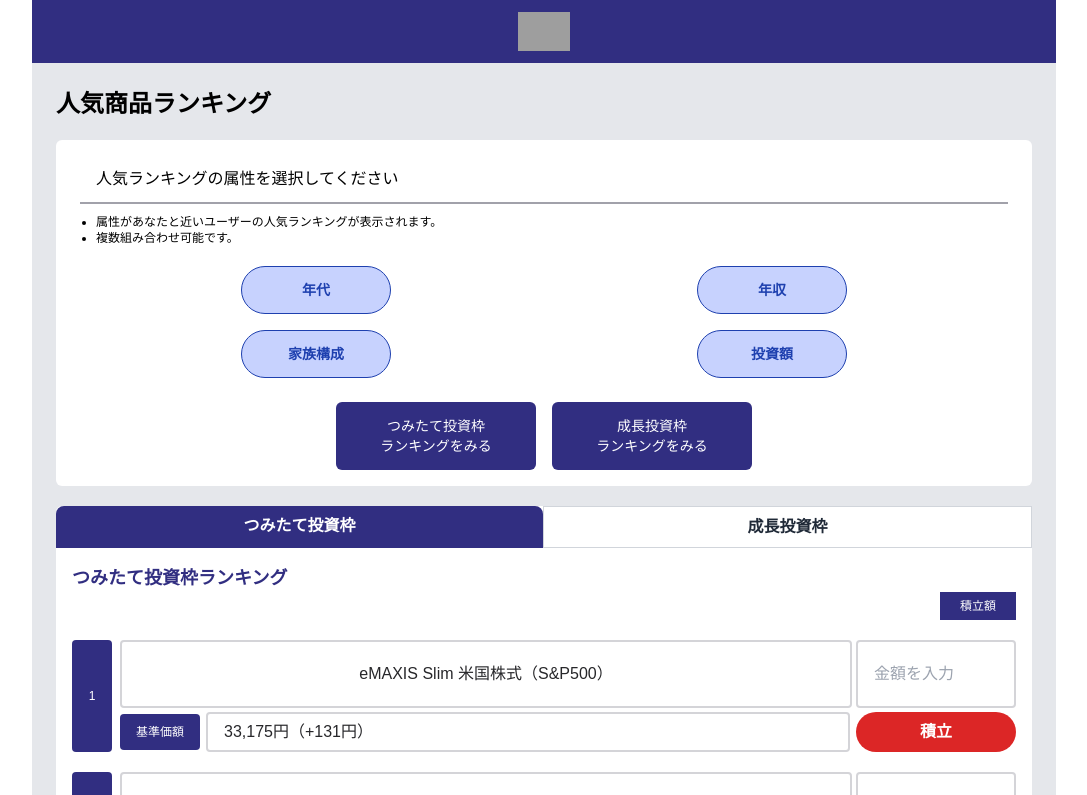
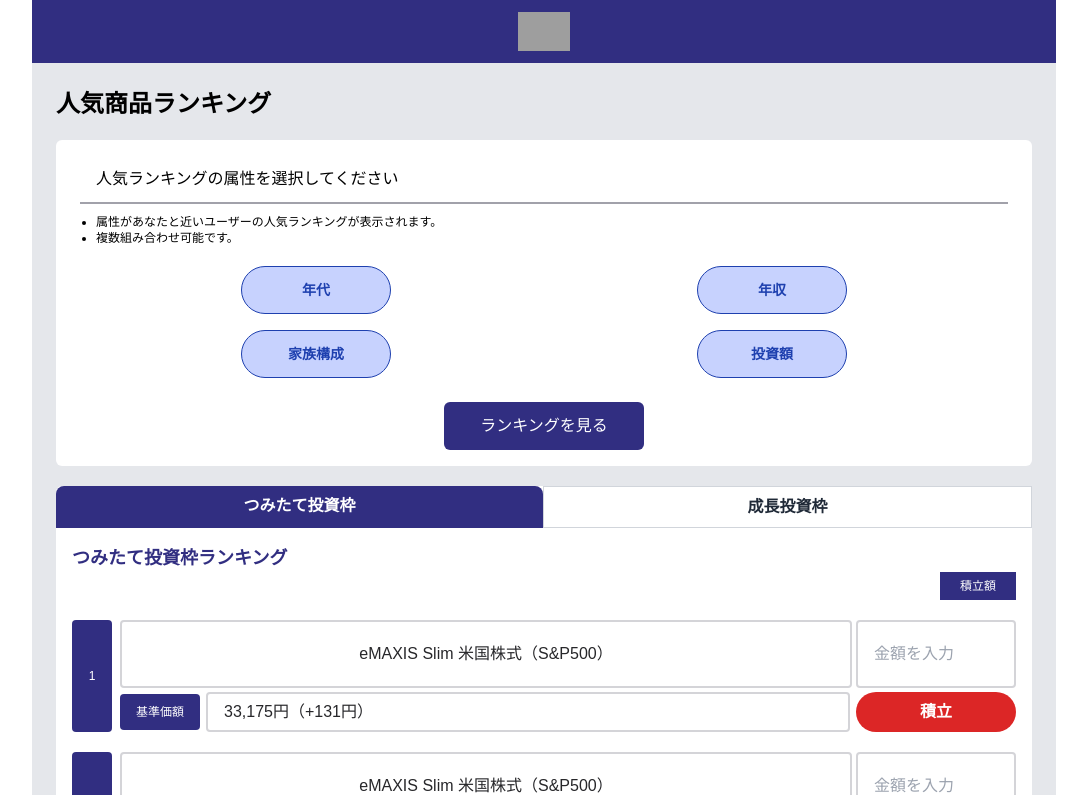
Before and after one commit to kisiiii/Allblue_NISAapp_frontend, a Next.js app: page /intro/1/pre-ranking in a window 1280 px wide. Shown: the top 795 px of the page, without its empty margins (96-1183 px from the left). Built offline with nearby package versions, Linux system fonts and the light colour scheme; grey boxes are pictures that could not be loaded.

Commit message:
「ランキングを見る」ボタンを一つに統合、呼び出し設定は途中

```diff
--- a/src/components/RankingSearchButtons.jsx
+++ b/src/components/RankingSearchButtons.jsx
@@ -5,25 +5,19 @@
   const tabs = [
     {
       id: "つみたて投資枠",
-      label: "つみたて投資枠",
-      description: "ランキングをみる",
-    },
-    {
-      id: "成長投資枠",
-      label: "成長投資枠",
-      description: "ランキングをみる",
+      label: "ランキングを見る",
     },
   ];
 
   return (
-    <div className="flex justify-center flex-wrap gap-4 mt-6 text-sm leading-5 text-center text-white">
+    <div className="flex justify-center mt-6 text-sm leading-5 text-center text-white">
       {tabs.map((tab) => (
         <div
           key={tab.id}
           className="flex flex-col flex-1 min-w-[120px] max-w-[200px]"
         >
           <button
-            className="px-3 py-2 sm:px-4 sm:py-3.5 bg-indigo-900 rounded-md cursor-pointer text-xs sm:text-sm"
+            className="px-5 py-3 bg-indigo-900 rounded-md cursor-pointer text-sm sm:text-base"
             onClick={() => onClick(tab.id)}
           >
             {tab.label}
```
